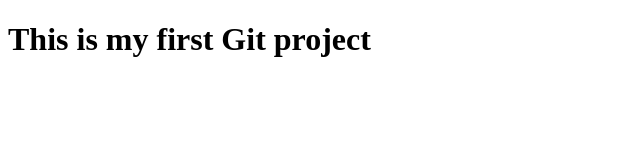
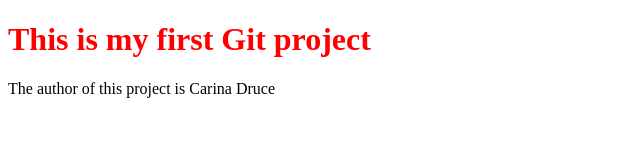
Before and after one commit to ArgoNavis1763/Test-Project, a plain HTML site: page index.html in a window 1280 px wide. Shown: the whole page, without its empty margins (0-640 px from the left). Drawn offline with Linux system fonts and the light colour scheme.

Commit message:
added css file

```diff
--- a/index.html
+++ b/index.html
@@ -5,8 +5,10 @@
     <meta http-equiv="X-UA-Compatible" content="IE=edge">
     <meta name="viewport" content="width=device-width, initial-scale=1.0">
     <title>Document</title>
+    <link href="./style.css" rel="stylesheet"/>
 </head>
 <body>
     <h1>This is my first Git project</h1>
+    <p>The author of this project is Carina Druce</p>
 </body>
 </html>
--- /dev/null
+++ b/style.css
@@ -0,0 +1,3 @@
+h1 {
+    color: red;
+}
```
